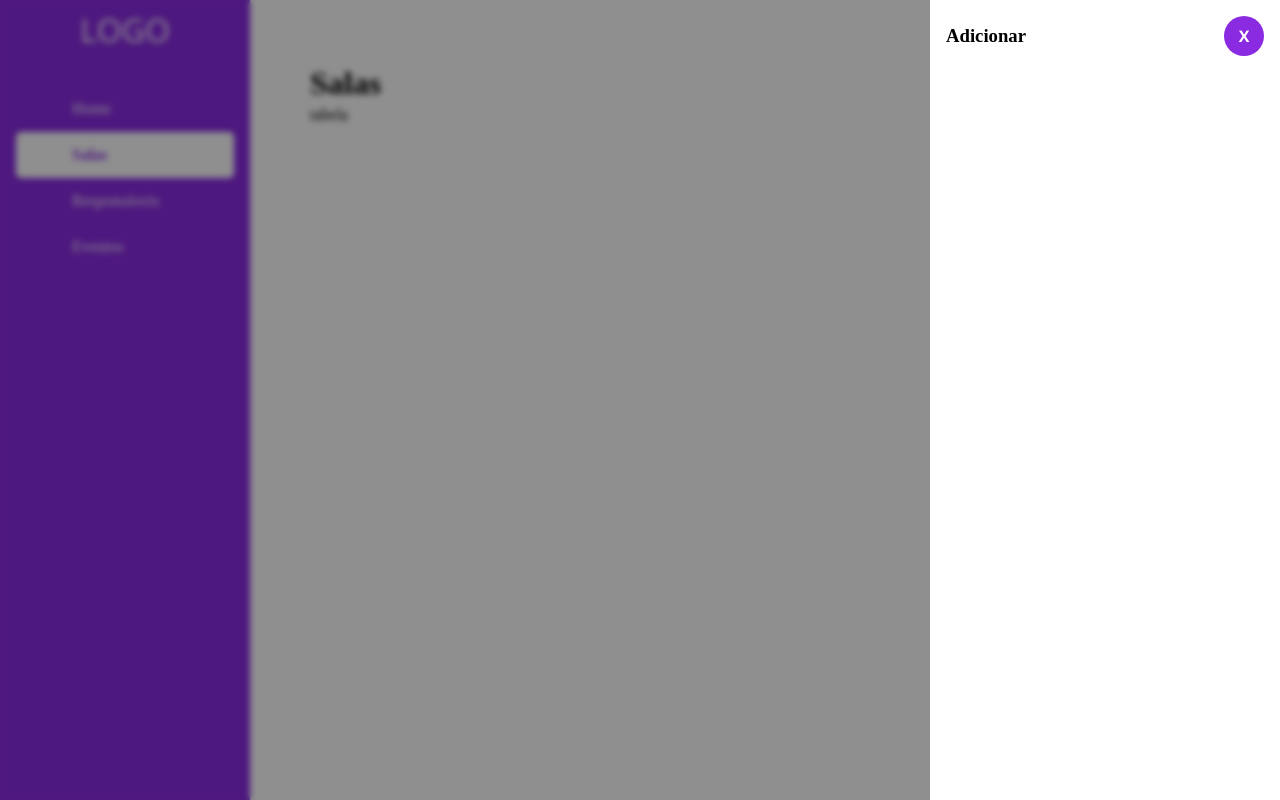
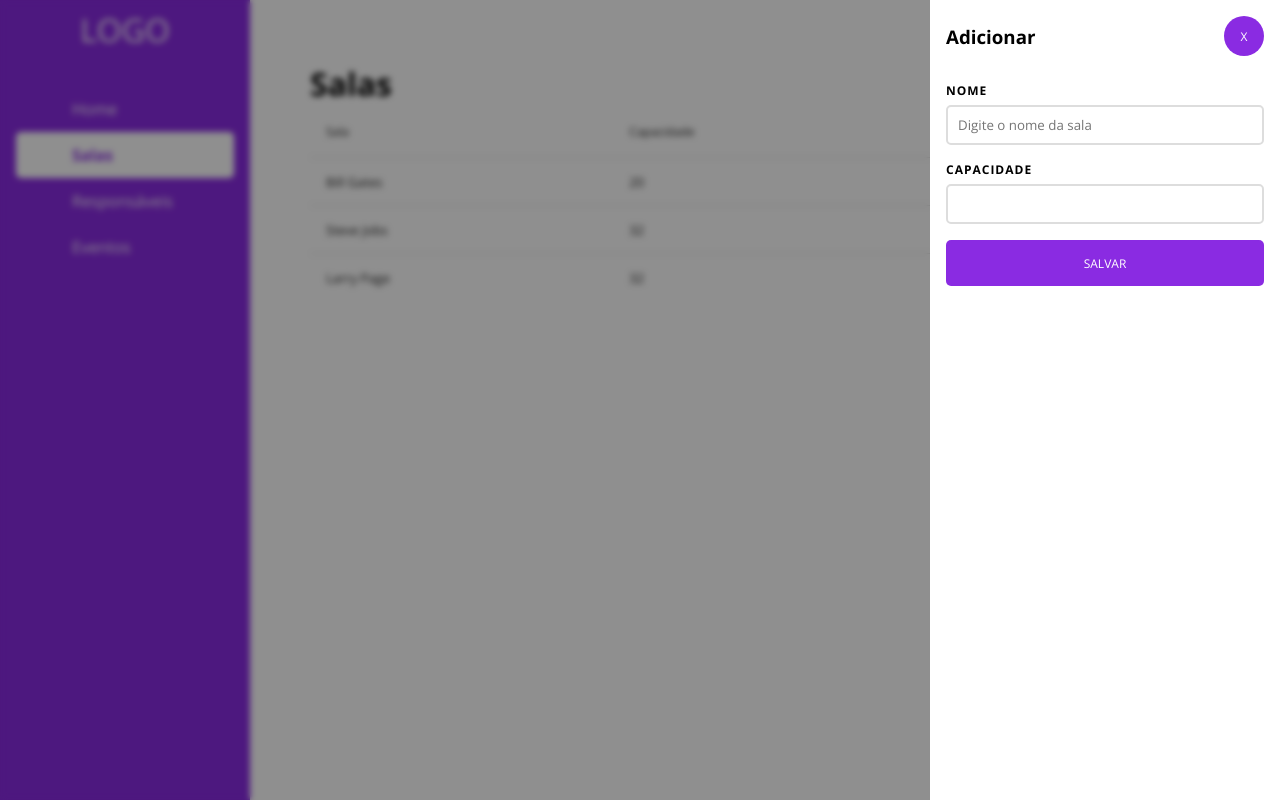
Before and after one commit to eduardorochadev/gest-o-de-salas, a React (Vite) app: page /salas in a window 1280 px wide. Both pictures are taken after a click on the button "NOVA SALA". Built offline with nearby package versions, Linux system fonts and the light colour scheme; some icons are missing.

Commit message:
formulario cadastro de salas

```diff
--- a/index.html
+++ b/index.html
@@ -16,6 +16,7 @@
         box-sizing: border-box;
         list-style: none;
         text-decoration: none;
+        font-family: 'Open Sans', sans-serif;
       }
     </style>
   </head>
--- a/package.json
+++ b/package.json
@@ -12,7 +12,9 @@
   "dependencies": {
     "boxicons": "^2.1.4",
     "react": "^18.2.0",
+    "react-data-table-component": "^7.5.3",
     "react-dom": "^18.2.0",
+    "react-hook-form": "^7.44.3",
     "react-router-dom": "^6.11.2",
     "styled-components": "^5.3.11"
   },
--- a/src/Components/Button/index.jsx
+++ b/src/Components/Button/index.jsx
@@ -5,7 +5,7 @@ const Button = (props) => {
 
             <>
                 <Container
-                     className={[props.outlined && 'outlined', props.pilled && 'pilled']}
+                     className={props.classes}
                      onClick={props.click}>
                      {props.title}
                 </Container>
@@ -33,6 +33,14 @@ const Container = styled.button`
     &.pilled{
         border-radius: 25px ;
     }
+    &.circle{
+        width: 40px;
+        height: 40px;
+        padding: 0;
+    }
+    &.w100{
+        width: 100%;
+    }
     &:hover{
         background-color: #641da7;
     }
--- a/src/Components/Header/index.jsx
+++ b/src/Components/Header/index.jsx
@@ -1,7 +1,10 @@
 import { HeaderContainer, HeaderLogo, HeaderNav } from "./stylus";
+
 import 'boxicons'
+
 import { useLocation} from "react-router-dom";
 
+import { useState } from "react";
 
 const Header = () => {
 
--- a/src/Pages/Salas/index.jsx
+++ b/src/Pages/Salas/index.jsx
@@ -1,35 +1,104 @@
 import styled from "styled-components";
-import Button from "../../Components/Button";
-import  { useState } from "react";
+import Button from "../../components/Button";
+import DataTable from "react-data-table-component";
+
+import { useState } from "react";
+import { useForm } from "react-hook-form";
 
 const Salas = () => {
 
   const [lateral, setLateral] = useState(false);
+  const [salas, setSalas] = useState([
+    {
+      sala_nome: 'Bill Gates',
+      sala_capacidade: 20
+    },
+    {
+      sala_nome: 'Steve Jobs',
+      sala_capacidade: 32
+    },
+    {
+      sala_nome: 'Larry Page',
+      sala_capacidade: 32
+    },
+  ]);
+  const colunas = [
+    {
+      name: 'Sala',
+      selector: row => row.sala_nome,
+    },
+    {
+      name: 'Capacidade',
+      selector: row => row.sala_capacidade,
+    },
+    {
+      name: 'Ações',
+      selector: () => (
+        <>
+          <Button title={'Editar'}/>
+          <Button title={'Deletar'}/>
+        </>
+      )
+    }
+  ]
 
-    return(
+  const { register, handleSubmit } = useForm();
+
+  const cadastrarSala = (dados) => {
+    setSalas([...salas, dados]);
+    setLateral(false);
+  }
+
+  return (
     <>
       <Header>
         <h1>Salas</h1>
-         <Button title="Nova Sala" click={() => setLateral(true)} />
+        <Button title="Nova sala" click={() => setLateral(true)} />
       </Header>
-       tabela
-        <Overlay className={lateral && 'active'}>
-          <Lateral>
+
+      <DataTable
+        data={salas}
+        columns={colunas} />
+
+      <Overlay className={lateral && 'active'} onClick={() => setLateral(false)} />
+      <Lateral className={lateral && 'active'}>
         <Header>
           <h3>Adicionar</h3>
-              <LateralClose onClick={() => setLateral(false)}>X</LateralClose>
+          <Button
+            title={'X'}
+            classes={'circle pilled'}
+            click={() => setLateral(false)} />
         </Header>
+        <Body>
+          <form onSubmit={handleSubmit(cadastrarSala)}>
+            <Label>Nome</Label>
+            <Input
+              placeholder="Digite o nome da sala"
+              {...register('sala_nome')} />
+            <Label>Capacidade</Label>
+            <Input
+              type="number"
+              {...register('sala_capacidade')} />
+            <Button title={'Salvar'} classes={'w100'} type='submit' />
+          </form>
+        </Body>
       </Lateral>
-        </Overlay>
     </>
-    )
-  }
+  );
+};
 
 const Header = styled.div`
   width: 100%;
   display: flex;
   justify-content: space-between;
   align-items: center;
+`;
+
+const Body = styled.div`
+  width: 100%;
+  height: calc(100vh - 72px);
+  overflow: auto;
+  padding-top: 26px;
 `;
 
 const Overlay = styled.div`
@@ -53,30 +122,43 @@ const Salas = () => {
 const Lateral = styled.div`
   width: 350px;
   height: 100vh;
-    background-color: #fff;
-    position: absolute;
+  background-color: #FFF;
+  position: fixed;
   top: 0;
   right: -100%;
   padding: 16px;
   transition-duration: 300ms;
   transition-delay: 200ms;
-    ${Overlay}.active &{
+  opacity: 0;
+  visibility: hidden;
+  z-index: 101;
+  &.active{
     right: 0;
+    opacity: 1;
+    visibility: visible;
   }
 `;
 
- const LateralClose = styled.div`
-    width: 40px;
+const Label = styled.label`
+  font-size: 12px;
+  font-weight: bold;
+  text-transform: uppercase;
+  letter-spacing: 1px;
+  margin-bottom: 6px;
+  display: block;
+`;
+
+const Input = styled.input`
+  width: 100%;
   height: 40px;
-    text-align: center;
-    align-itens: center;
-    background-color: blueviolet;
-    border-radius: 25px;
-    padding: 9px;
-    color: white;
-    cursor: pointer;
-    font-family: 'Open Sans', sans-serif;
-    font-weight: bold;
+  border: 2px solid #DDDDDD;
+  border-radius: 5px;
+  padding-left: 10px;
+  margin-bottom: 16px;
+  outline: none;
+  &:focus{
+    border-color: blueviolet;
+  }
 `;
 
 export default Salas;
```
Also changed, not shown: 1 other file (tests, documents, lock files or other folders). Lines whose indentation alone changed are shown as unchanged.
